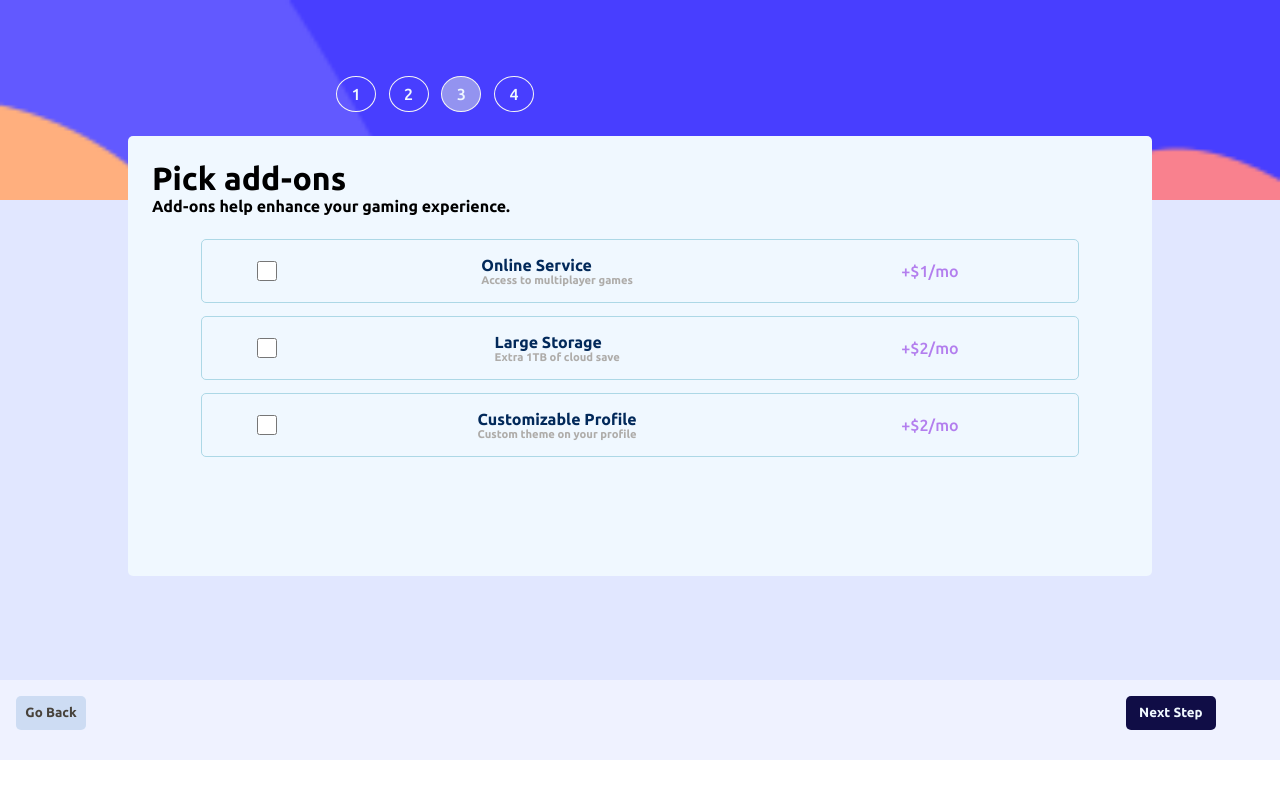
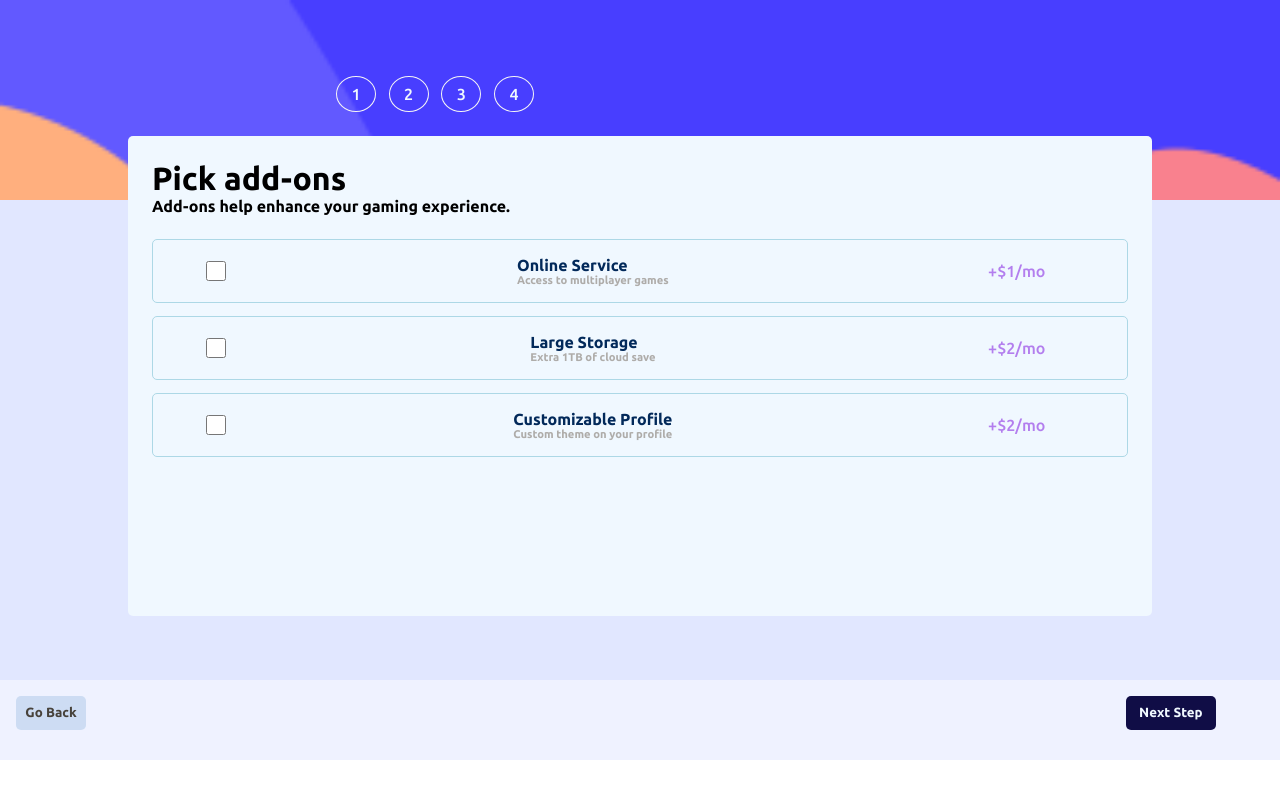
Before and after one commit to anynomous001/Multi_Step_Form, a React (Create React App) app: page /Thirdpage in a window 1280 px wide. Built offline with nearby package versions, Linux system fonts and the light colour scheme.

Commit message:
Add files via upload

```diff
--- a/src/components/Secondform.css
+++ b/src/components/Secondform.css
@@ -21,9 +21,13 @@
 .plan-period {
     margin: 0.5em;
     font-weight: 700;
-    color: hsl(213, 92%, 24%);
+    color: hsla(214, 6%, 78%, 0.555);
 }
 
+.active {
+    color: hsl(213, 92%, 24%);
+    background-color: transparent;
+}
 
 
 
--- a/src/components/Secondform.js
+++ b/src/components/Secondform.js
@@ -12,14 +12,18 @@
     const [toggle, setToggle] = React.useState(false)
     const handleClick = (plan) => {
         setSelectedplan(plan)
+        console.log(selectedplan)
     }
+
+    const form = document.getElementById('form-id')
+
 
     return (
         <div className='outer-div2'>
             <div className='form-container2'>
                 <h1>Select Your Plan</h1>
                 <h4>You have the option of monthly or yearly billing.</h4>
-                <form>
+                <form id='form-id'>
                     <div className='plan-container-div'>
                         <div className={`plan-div ${selectedplan === 'arcade' ? 'selected' : ''}`} onClick={() => { handleClick('arcade') }}>
                             <img src={icon_arcade} alt='icon-arcade' />
@@ -52,9 +56,9 @@
                         </div>
                         <div className='switch-div'>
                             <div>
-                                <span className='plan-period'>Monthly</span>
+                                <span className={`plan-period ${toggle ? '' : 'active'}`}>Monthly</span>
                                 <Switch setToggle={setToggle} toggle={toggle} />
-                                <span className='plan-period'>Yearly</span>
+                                <span className={`plan-period ${toggle ? 'active' : ''}`}>Yearly</span>
                             </div>
 
                         </div>
--- a/src/components/Thirdform.js
+++ b/src/components/Thirdform.js
@@ -4,7 +4,7 @@
 const Thirdform = () => {
     return (
         <div className='outer-div'>
-            <div className='form-container'>
+            <div className='form-container3'>
                 <h1>Pick add-ons</h1>
                 <h4>Add-ons help enhance your gaming experience.</h4>
                 <form className='thirdform'>
--- a/src/components/Thirdfrom.css
+++ b/src/components/Thirdfrom.css
@@ -1,6 +1,19 @@
 .thirdform {
-    width: 90%;
+    width: 100%;
     margin: 1.5em auto;
+}
+
+.form-container3 {
+    position: absolute;
+    left: 10%;
+    width: 80%;
+    background-color: aliceblue;
+    height: 60vh;
+    padding: 1.5em;
+    margin: 0 auto;
+    margin-top: -4em;
+    border-radius: 5px;
+
 }
 
 .checkbox-label:hover {
@@ -21,19 +34,19 @@
 
 .checkbox-label p {
     color: rgba(137, 43, 226, 0.596);
-
 }
 
 .checkmark h6 {
     font-size: .7rem;
     color: rgba(158, 153, 148, 0.801);
+
 }
 
 .checkbox-label {
     display: grid;
-    grid-template-columns: 10% 60% 30%;
+    grid-template-columns: 10% 70% 20%;
     place-items: center;
-    padding: 1em 1.5em;
+    padding: 1em 1em;
     border: 1px solid lightblue;
     border-radius: 5px;
     transition-duration: 1s;
```
Also changed, not shown: src/components/Message.css (added), src/components/Message.js (added).
